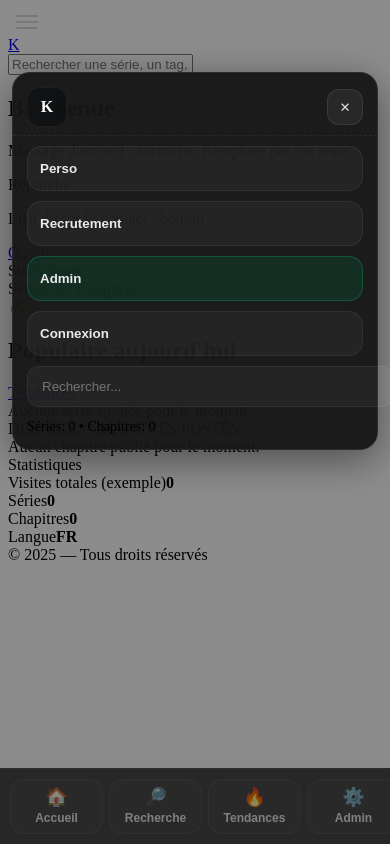
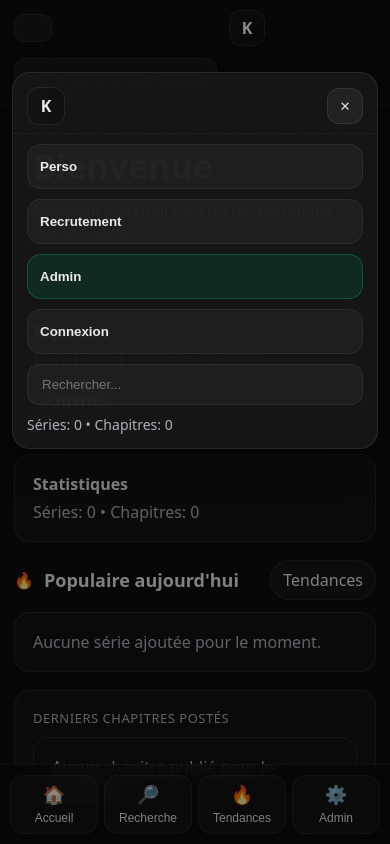
Before and after one commit to YungFritz/kyys-letters, a React (Vite) app: page / in a window 390 px wide. Both pictures are taken after a click on the button "Ouvrir le menu". Shown: the top 844 px of the page. Built offline with nearby package versions, Linux system fonts and the light colour scheme.

Commit message:
Update index.css

```diff
--- a/src/index.css
+++ b/src/index.css
@@ -1,149 +1,185 @@
-/* ===== BARRE DU BAS ===== */
-.mobile-tabbar {
-  position: fixed;
-  left: 0;
-  right: 0;
-  bottom: 0;
-  width: 100vw;
-  z-index: 60;
-  display: none;
-  gap: 6px;
-  padding: 10px 10px calc(10px + env(safe-area-inset-bottom));
-  background: rgba(10, 10, 10, 0.75);
-  backdrop-filter: blur(8px);
-  -webkit-backdrop-filter: blur(8px);
-  border-top: 1px solid rgba(255, 255, 255, 0.06);
+/* ================================
+   Thème & bases
+==================================*/
+:root{
+  --bg:#0c0d0e;
+  --panel:#111214;
+  --panel-2:#0f1011;
+  --stroke:rgba(255,255,255,.08);
+  --stroke-soft:rgba(255,255,255,.06);
+  --text:#e9eaec;
+  --muted:#aeb2b8;
+  --accent:#1f6b43;
+  --accent-2:#2a8a58;
+  --radius-xl:16px;
+  --radius-lg:14px;
+  --radius-md:12px;
 }
 
-.mobile-tabbar .tabitem {
-  flex: 1 1 0;
-  min-width: 0;
-  display: grid;
-  place-items: center;
-  gap: 5px;
-  padding: 8px 0;
-  border-radius: 14px;
-  background: rgba(255, 255, 255, 0.03);
-  border: 1px solid rgba(255, 255, 255, 0.06);
-  color: #eaeaea;
-  font-size: 12px;
+*{box-sizing:border-box}
+html,body,#root{height:100%}
+html{scroll-behavior:smooth}
+body{
+  margin:0;
+  background:var(--bg);
+  color:var(--text);
+  font-family: ui-sans-serif,system-ui,-apple-system,Segoe UI,Roboto,Inter,Arial;
 }
 
-.mobile-tabbar .ico { font-size: 18px; line-height: 1; }
-.mobile-tabbar .lbl { font-weight: 600; }
+/* Liens & texte */
+a{color:inherit;text-decoration:none}
+.muted{color:var(--muted)}
+h1,h2,h3,p{margin:0}
 
-.with-tabbar {
-  padding-bottom: calc(74px + env(safe-area-inset-bottom));
+/* ================================
+   Header
+==================================*/
+.site-header{
+  position:sticky; top:0; z-index:50;
+  background:rgba(12,13,14,.7);
+  -webkit-backdrop-filter: blur(8px);
+  backdrop-filter: blur(8px);
+  border-bottom:1px solid var(--stroke-soft);
+}
+.header-inner{
+  max-width:1180px; margin:0 auto;
+  display:grid; grid-template-columns: auto 1fr auto;
+  align-items:center; gap:12px;
+  padding:10px 14px;
+}
+.logo-k{
+  width:36px;height:36px;border-radius:12px;
+  display:grid;place-items:center;font-weight:800;color:#fff;
+  background:linear-gradient(90deg,#141518,#0e0f10);
+  border:1px solid var(--stroke);
+}
+.top-links{display:flex;gap:8px}
+.chip{
+  padding:8px 12px;border-radius:999px;
+  background:rgba(255,255,255,.04);
+  border:1px solid var(--stroke-soft);
+}
+.chip-accent{background:rgba(32,130,80,.18);border-color:#2d8e5c}
+
+.header-search input{
+  width:100%; max-width:520px;
+  padding:10px 12px;border-radius:12px;
+  background:rgba(255,255,255,.05);
+  border:1px solid var(--stroke-soft); color:var(--text);
 }
 
-@media (max-width: 880px) {
-  .mobile-tabbar { display: grid; grid-template-columns: repeat(4, 1fr); }
+/* Burger (mobile) */
+.burger{display:none; border:none; background:rgba(255,255,255,.05); border:1px solid var(--stroke-soft); border-radius:10px; padding:6px 7px; width:38px; height:28px; gap:4px}
+.burger span{display:block;height:2px;background:#d9d9d9;border-radius:2px}
+
+/* ================================
+   Layout principal
+==================================*/
+.container{
+  max-width:1180px; margin:18px auto; padding:0 14px;
+}
+.card{
+  background:var(--panel);
+  border:1px solid var(--stroke);
+  border-radius:var(--radius-xl);
+  padding:18px;
 }
 
-/* ===== MENU BURGER ===== */
-.burger {
-  display: none;
-  width: 38px;
-  height: 28px;
-  border-radius: 10px;
-  background: rgba(255,255,255,0.04);
-  border: 1px solid rgba(255,255,255,0.06);
-  gap: 4px;
-  padding: 6px 7px;
-}
-.burger span {
-  display: block;
-  height: 2px;
-  width: 100%;
-  background: #d9d9d9;
-  border-radius: 2px;
-}
-@media (max-width: 880px) {
-  .burger { display: grid; place-items: center; }
-  .top-links { display: none; }
+/* Hero */
+.hero{display:grid; grid-template-columns:1fr 380px; gap:18px}
+.hero-title{font-size:34px; font-weight:800; margin-bottom:10px}
+.hero-sub{color:var(--muted)}
+.hero-card{min-height:160px}
+.hero-side{display:grid; gap:12px}
+.side-card .side-title{font-weight:700;margin-bottom:6px}
+.btn-accent{
+  display:inline-block; margin-top:8px;
+  padding:10px 14px; border-radius:12px;
+  background:var(--accent); color:#fff; font-weight:700;
+  border:1px solid rgba(255,255,255,.08);
 }
 
-/* ===== CARTE DU MENU MOBILE ===== */
-.sheet-backdrop {
-  position: fixed;
-  inset: 0;
-  background: rgba(0,0,0,0.45);
-  z-index: 80;
+/* Section header */
+.section{margin-top:18px}
+.section-header{
+  display:flex; align-items:center; justify-content:space-between;
+  margin-bottom:12px;
+}
+.section-title-row{display:flex; align-items:center; gap:10px}
+.section-title{font-size:18px; font-weight:800}
+
+/* Listes */
+.list-empty{
+  color:var(--muted);
 }
 
-.sheet-card {
-  position: fixed;
-  left: 12px;
-  right: 12px;
-  top: 72px;
-  z-index: 81;
-  background: rgba(22,22,22,0.96);
-  border: 1px solid rgba(255,255,255,0.08);
-  border-radius: 18px;
-  box-shadow: 0 10px 40px rgba(0,0,0,0.45);
-  animation: dropIn 160ms ease-out;
+/* Deux colonnes (derniers + stats) */
+.grid-2{display:grid; grid-template-columns:1fr 360px; gap:18px; margin-top:18px}
+.block{min-height:140px}
+.block-title{font-size:13px; color:var(--muted); letter-spacing:.04em; margin-bottom:10px}
+
+/* Stats */
+.stats-grid{display:grid; gap:10px; margin-top:6px}
+.row{display:flex; align-items:center; justify-content:space-between}
+
+/* Footer */
+.footer{
+  text-align:center; color:var(--muted);
+  padding:22px 0 34px 0;
 }
 
-@keyframes dropIn {
-  from { transform: translateY(-10px); opacity: 0; }
-  to   { transform: translateY(0);     opacity: 1; }
+/* ================================
+   Mobile Tabbar & Menu sheet
+   (barre du bas + carte menu)
+==================================*/
+.mobile-tabbar{
+  position:fixed; left:0; right:0; bottom:0; width:100vw;
+  display:none; z-index:60;
+  padding:10px 10px calc(10px + env(safe-area-inset-bottom));
+  gap:6px;
+  background:rgba(10,10,10,.75);
+  border-top:1px solid var(--stroke-soft);
+  -webkit-backdrop-filter:blur(8px); backdrop-filter:blur(8px);
+}
+.mobile-tabbar .tabitem{
+  flex:1 1 0; min-width:0; display:grid; place-items:center; gap:5px;
+  padding:8px 0; border-radius:14px;
+  background:rgba(255,255,255,.03); border:1px solid var(--stroke-soft);
+  color:var(--text); font-size:12px;
+}
+.mobile-tabbar .ico{font-size:18px}
+.with-tabbar{padding-bottom:calc(74px + env(safe-area-inset-bottom))}
+
+.sheet-backdrop{
+  position:fixed; inset:0; background:rgba(0,0,0,.45); z-index:80;
+}
+.sheet-card{
+  position:fixed; left:12px; right:12px; top:72px; z-index:81;
+  background:rgba(22,22,22,.96); border:1px solid var(--stroke); border-radius:18px;
+  box-shadow:0 10px 40px rgba(0,0,0,.45);
+  animation:dropIn .16s ease-out both;
+}
+@keyframes dropIn{from{transform:translateY(-10px); opacity:0} to{transform:translateY(0); opacity:1}}
+.sheet-head{display:flex; align-items:center; justify-content:space-between; padding:14px 14px 8px; border-bottom:1px dashed var(--stroke-soft)}
+.sheet-logo{width:38px; height:38px; display:grid; place-items:center; border-radius:12px; background:linear-gradient(90deg,#121315,#0f1011); border:1px solid var(--stroke); font-weight:800}
+.sheet-close{width:36px; height:36px; border-radius:12px; background:rgba(255,255,255,.06); border:1px solid var(--stroke); color:#ddd}
+.sheet-body{padding:10px 14px 14px; display:grid; gap:10px}
+.sheet-item{width:100%; text-align:left; padding:14px 12px; border-radius:14px; background:rgba(255,255,255,.04); border:1px solid var(--stroke-soft); color:var(--text); font-weight:600}
+.sheet-item-accent{background:rgba(13,83,52,.35); border-color:rgba(13,119,77,.55)}
+.sheet-search input{width:100%; padding:12px 14px; border-radius:12px; background:rgba(255,255,255,.04); border:1px solid var(--stroke-soft); color:var(--text)}
+.sheet-stats{font-size:14px; color:var(--muted)}
+
+/* ================================
+   Responsive
+==================================*/
+@media (max-width: 1100px){
+  .header-inner{grid-template-columns:auto 1fr}
+  .top-links{display:none}
 }
 
-.sheet-head {
-  display: flex;
-  align-items: center;
-  justify-content: space-between;
-  padding: 14px 14px 8px 14px;
-  border-bottom: 1px dashed rgba(255,255,255,0.06);
+@media (max-width: 880px){
+  .burger{display:grid; place-items:center}
+  .mobile-tabbar{display:grid; grid-template-columns:repeat(4,1fr)}
+  .hero{grid-template-columns:1fr}
+  .grid-2{grid-template-columns:1fr}
 }
-.sheet-logo {
-  width: 38px;
-  height: 38px;
-  display: grid;
-  place-items: center;
-  border-radius: 12px;
-  background: linear-gradient(90deg,#121315,#0f1011);
-  color: #fff;
-  font-weight: 800;
-  border: 1px solid rgba(255,255,255,0.06);
-}
-.sheet-close {
-  width: 36px;
-  height: 36px;
-  border-radius: 12px;
-  background: rgba(255,255,255,0.06);
-  border: 1px solid rgba(255,255,255,0.08);
-  color: #ddd;
-}
-
-.sheet-body {
-  padding: 10px 14px 14px 14px;
-  display: grid;
-  gap: 10px;
-}
-.sheet-item {
-  width: 100%;
-  text-align: left;
-  padding: 14px 12px;
-  border-radius: 14px;
-  background: rgba(255,255,255,0.04);
-  border: 1px solid rgba(255,255,255,0.06);
-  color: #eaeaea;
-  font-weight: 600;
-}
-.sheet-item-accent {
-  background: rgba(13, 83, 52, 0.35);
-  border-color: rgba(13, 119, 77, 0.55);
-}
-.sheet-search input {
-  width: 100%;
-  padding: 12px 14px;
-  border-radius: 12px;
-  background: rgba(255,255,255,0.04);
-  border: 1px solid rgba(255,255,255,0.06);
-  color: #eaeaea;
-}
-.sheet-stats {
-  font-size: 14px;
-  margin-top: 2px;
-}
```
